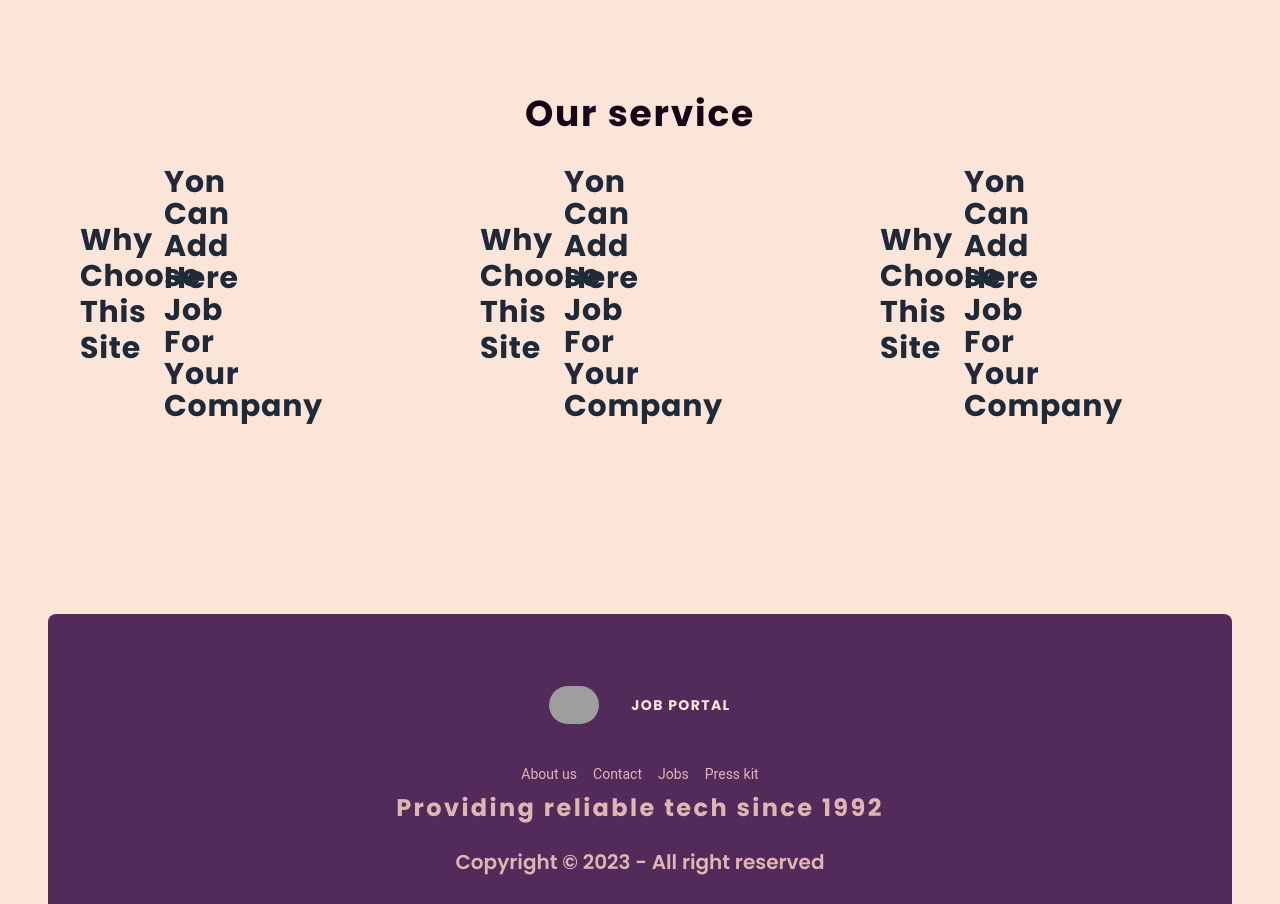
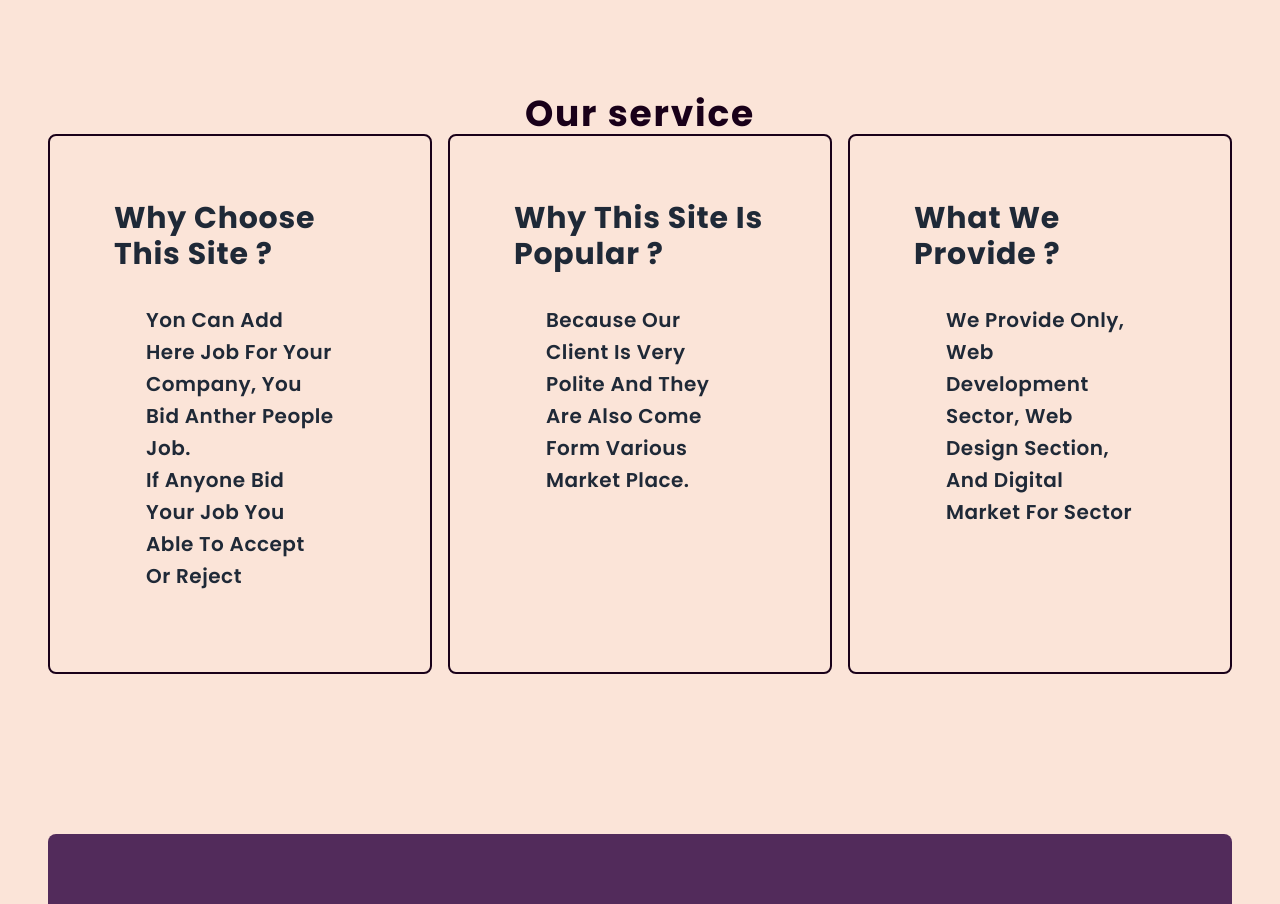
Before and after one commit to Shiham123/assignment-11-client, a React (Vite) app: page / in a window 1280 px wide. Shown: the part 920-1824 px from the top of the page. Built offline with nearby package versions, Linux system fonts and the light colour scheme; no server answers; grey boxes are pictures that could not be loaded.

Commit message:
faq section blliend added

```diff
--- a/src/Component/FaqSection.jsx
+++ b/src/Component/FaqSection.jsx
@@ -10,36 +10,43 @@
       {/*  */}
 
       <div className="flex flex-col justify-center items-center md:grid md:grid-cols-2 lg:grid lg:grid-cols-3 gap-4">
-        <div>
-          <div className="flex flex-col justify-center items-center md:grid md:grid-cols-2 lg:grid lg:grid-cols-4 gap-4 m-8">
+        <div className="h-full border-2 border-colorOne rounded-lg hover:bg-colorOne hover:text-colorSix duration-300">
+          <div className="flex flex-col justify-center items-center gap-4 m-8 p-8">
             <h1 className="text-3xl font-poppins font-bold capitalize tracking-wide">
-              why choose this site
+              why choose this site ?
             </h1>
-            <p className="text-3xl font-poppins font-bold capitalize tracking-wide leading-8">
-              Yon can add here job for your company
+            <p className="text-xl font-poppins font-semibold capitalize tracking-wide leading-8 py-4 px-8">
+              Yon can add here job for your company, You bid anther people job.{' '}
+              <br />
+              if anyone bid your job you able to accept or reject
             </p>
           </div>
         </div>
-        <div>
-          <div className="flex flex-col justify-center items-center md:grid md:grid-cols-2 lg:grid lg:grid-cols-4 gap-4 m-8">
+        {/*  */}
+        <div className="h-full border-2 border-colorOne rounded-lg hover:bg-colorOne hover:text-colorSix duration-300">
+          <div className="flex flex-col justify-center items-center gap-4 m-8 p-8">
             <h1 className="text-3xl font-poppins font-bold capitalize tracking-wide">
-              why choose this site
+              Why this site is popular ?
             </h1>
-            <p className="text-3xl font-poppins font-bold capitalize tracking-wide leading-8">
-              Yon can add here job for your company
+            <p className="text-xl font-poppins font-semibold capitalize tracking-wide leading-8 py-4 px-8">
+              Because our client is very polite and they are also come form
+              various market place.
             </p>
           </div>
         </div>
-        <div>
-          <div className="flex flex-col justify-center items-center md:grid md:grid-cols-2 lg:grid lg:grid-cols-4 gap-4 m-8">
+        {/*  */}
+        <div className="h-full border-2 border-colorOne rounded-lg hover:bg-colorOne hover:text-colorSix duration-300">
+          <div className="flex flex-col justify-center items-center gap-4 m-8 p-8">
             <h1 className="text-3xl font-poppins font-bold capitalize tracking-wide">
-              why choose this site
+              what we provide ?
             </h1>
-            <p className="text-3xl font-poppins font-bold capitalize tracking-wide leading-8">
-              Yon can add here job for your company
+            <p className="text-xl font-poppins font-semibold capitalize tracking-wide leading-8 py-4 px-8">
+              We provide only, web development sector, web design section, and
+              digital market for sector
             </p>
           </div>
         </div>
+        {/*  */}
       </div>
     </div>
   );
```
